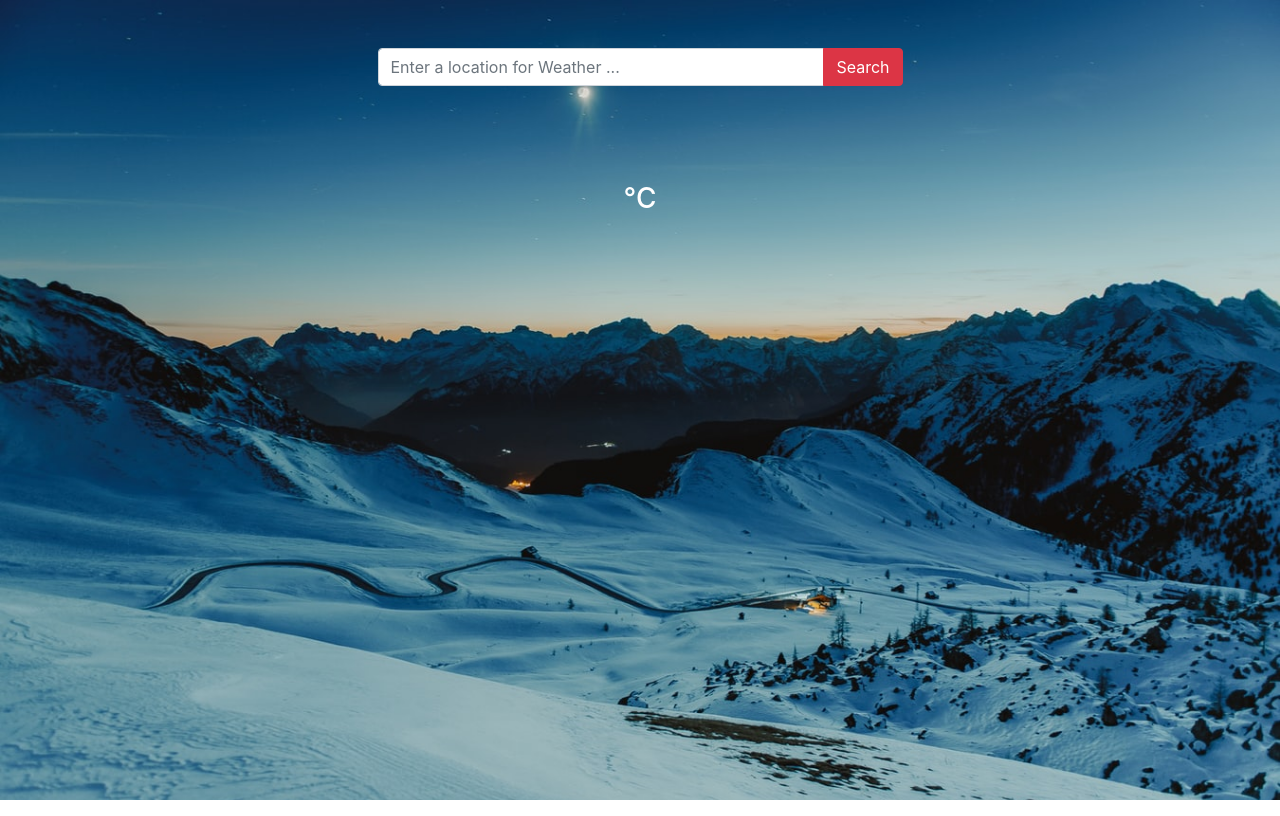
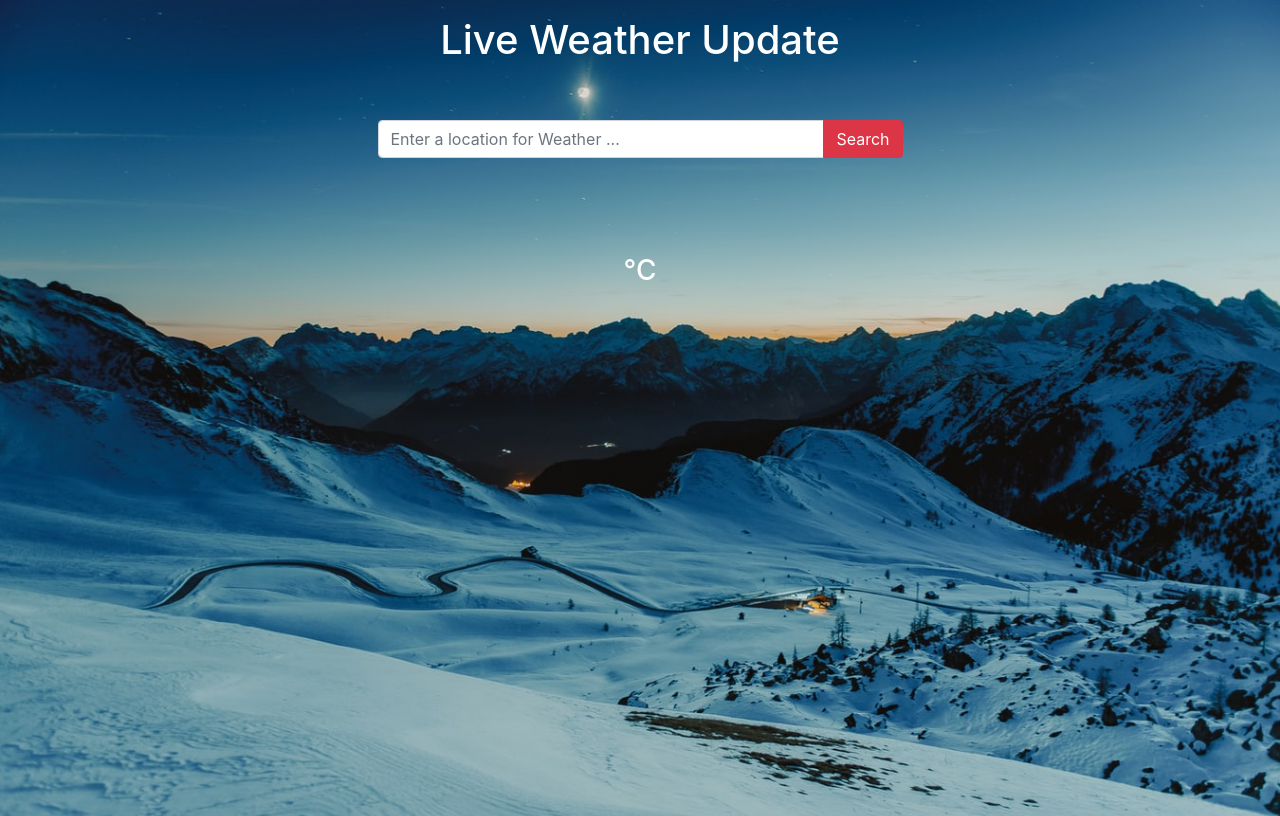
Before and after one commit to rahad2694/live_weather_update, a plain HTML site: page index.html in a window 1280 px wide. Drawn offline with nearby package versions, Linux system fonts and the light colour scheme.

Commit message:
Heading title updated

```diff
--- a/index.html
+++ b/index.html
@@ -20,6 +20,7 @@
 
 <body>
     <div class="container">
+        <h1 class="text-white text-center mt-3">Live Weather Update</h1>
         <form class="col-md-6 m-auto py-5">
             <div class="input-group mb-3">
                 <input id="input-box" type="text" class="form-control" placeholder="Enter a location for Weather ...">
```
